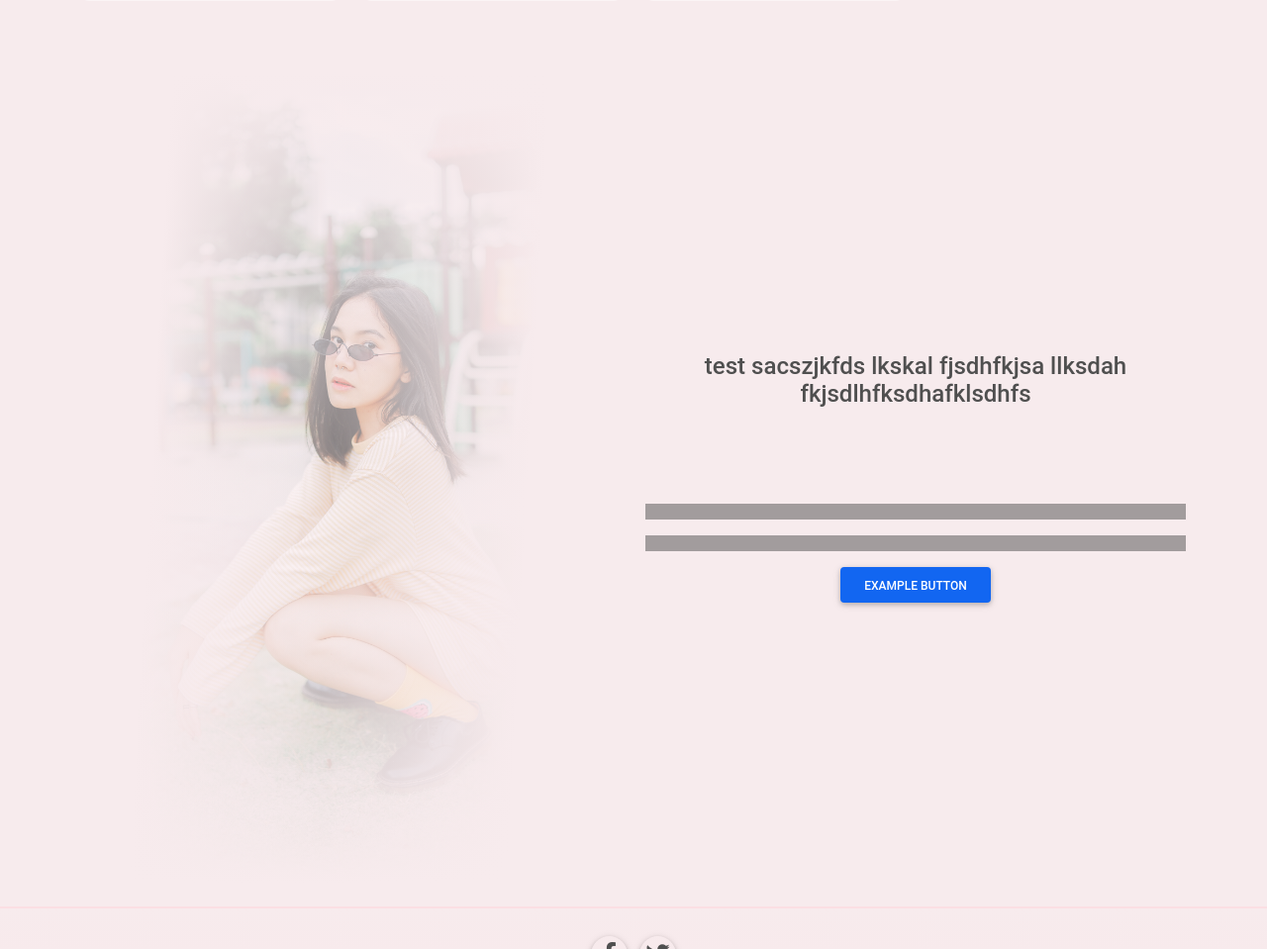
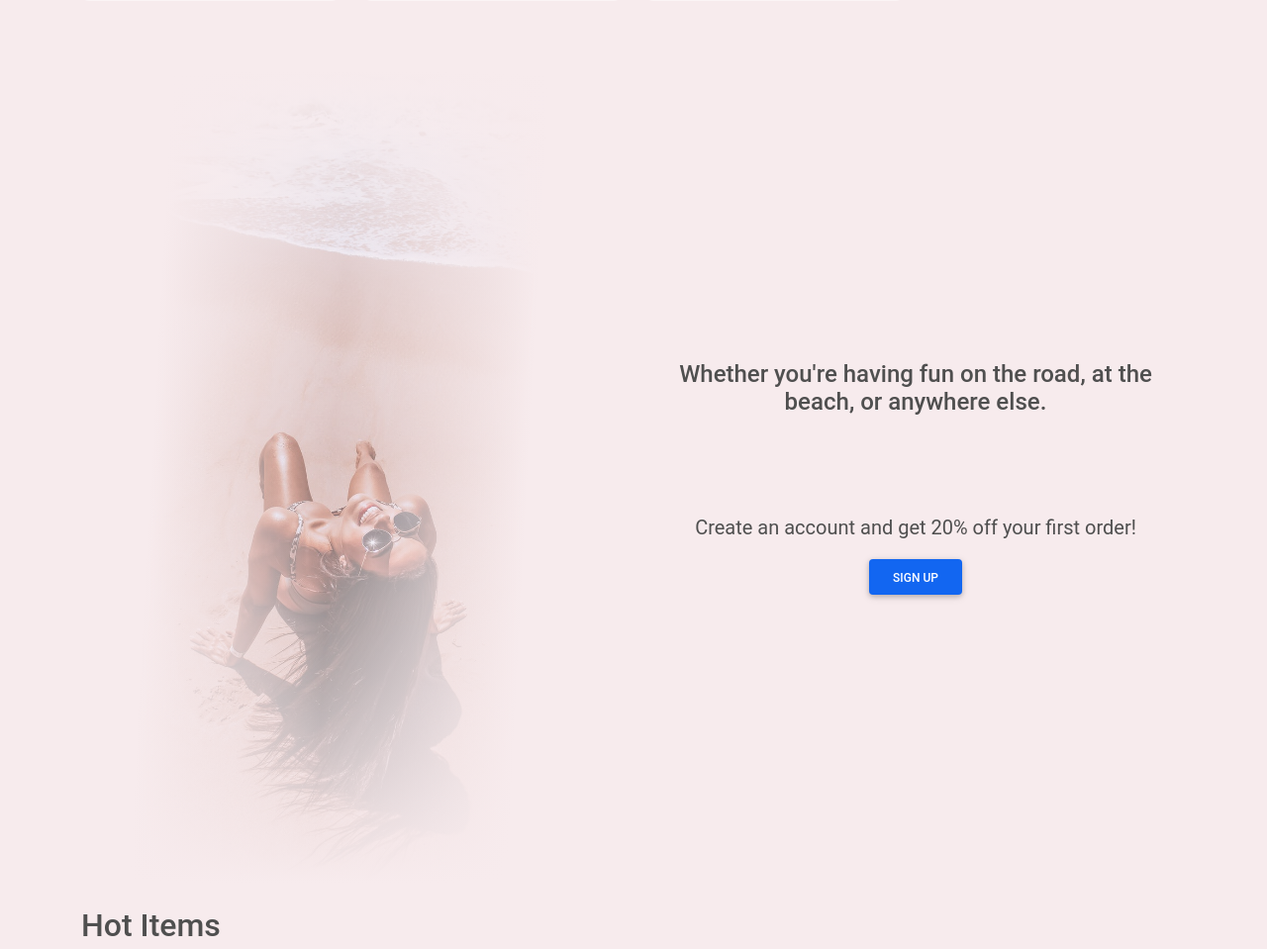
Before and after one commit to neoToad/rama_shades, a Django app: page / in a window 1280 px wide. Shown: the part 1495-2454 px from the top of the page at 99% size. Run offline with Django 3.2, Linux system fonts and the light colour scheme; data comes from the database, SQL or seed files in the repository; both versions use the stored data as it was after the commit; some libraries are stand-ins or nearby versions.

Commit message:
multiple images done, now navbar

```diff
--- a/store/templates/store/home.html
+++ b/store/templates/store/home.html
@@ -12,11 +12,11 @@
         <div class="mask desc" style="background-color: rgba(0, 0, 0, 0.6);">
           <div class="d-flex justify-content-center align-items-center h-100">
             <div class="text-white">
-              <h1 class="mb-3">Your going to love these shades.</h1>
+              <h1 class="mb-3 text-center text-wrap" style="max-width: 1100px">It's time for some fun!</h1>
               <h4 class="mb-3 text-center">Find your next pair of glasses right here. Choose from our wide variety of styles, prices and colors.</h4>
               <div class="text-center">
                 <span class="text-light" role="button"
-                  >Call to action</span>
+                  >Free US Shipping Over $35.00 | 100% Money Back Guarantee | No Need To Create An Account</span>
               </div>
             </div>
           </div>
@@ -102,35 +102,82 @@
         </ul>
       </nav>
       {% endif %}
+
+
       <section class="container mt-5 my-4">
         <div class="row text-center">
           <div class="col-sm-5 col-md-6 bg-image">
-            <img src="{% static 'imgs/pexels-rio-kuncoro-2703963.jpg' %}" class="img-fluid" />
+            <img src="{% static 'imgs/beach.jpeg' %}" class="img-fluid" />
             <div
               class="mask"
               style="
                 background: rgb(247,235,237);
-                background: linear-gradient(180deg, rgba(247,235,237,1) 0%, rgba(247,235,237,0.3) 47%, rgba(247,235,237,1) 100%),
-                  linear-gradient(93deg, rgba(247,235,237,1) 17%, rgba(247,235,237,0.3) 47%, rgba(247,235,237,1) 79%);
+                background: linear-gradient(180deg, rgba(247,235,237,1) 0%, rgba(247,235,237,0.2) 47%, rgba(247,235,237,1) 100%),
+                  linear-gradient(93deg, rgba(247,235,237,1) 17%, rgba(247,235,237,0.2) 47%, rgba(247,235,237,1) 79%);
 
               "
             ></div>
           </div>
-          <div class="col-sm-5 offset-sm-2 col-md-6 offset-md-0 d-flex align-items-center justify-content-center">
+          <div class="col-sm-5 offset-sm-2 col-md-6 offset-md-0 d-flex align-items-center justify-content-center bg-image">
 
-            <div>
-              <h4 class="mb-5 pb-5">test sacszjkfds lkskal fjsdhfkjsa llksdah fkjsdlhfksdhafklsdhfs </h4>
-              <p aria-hidden="true">
-                <span class="placeholder col-12"></span>
+            <div class="centered">
+              <h4 class="mb-5 pb-5">Whether you're having fun on the road, at the beach, or anywhere else.</h4>
+              <p aria-hidden="true" class="fs-5">
+                Create an account and get 20% off your first order!
               </p>
-              <p aria-hidden="true">
-                <span class="placeholder col-12"></span>
-              </p>
-              <button type="button" class="btn btn-primary">Example button</button>
+              <button type="button" class="btn btn-primary">Sign Up</button>
             </div>
           </div>
         </div>
       </section>
+
+      <section class="container mb-4">
+        <div class="">
+            <h2 class="">Hot Items</h2>
+        </div>
+
+        <div class="row wow fadeIn">
+
+          {% for item in object_list %}
+            <div class="col-lg-3 col-md-4 mb-4 card-group">
+              <div class="card shadow-0 " style="background-color: #ffffff6e;">
+                <a href="{{ item.get_absolute_url }}">
+                  <div class="ripple" data-mdb-ripple-color="light" style="background-color: #f7ebed;">
+                    <img src="{{ item.image.url }}" class="img-fluid image"
+                      onmouseover="this.src='{{ item.image_hover.url }}';"
+                      onmouseout="this.src='{{ item.image.url }}';" />
+
+                  </div>
+                </a>
+                <div class="card-header">Featured</div>
+                <div class="card-body">
+                  <h5 class="card-title">{{ item.title }}</h5>
+                  <h6 class="fw-normal blue-text">
+                    {% if item.discount_price %}
+                      <span class="mr-1">
+                        <del>${{ item.price }}</del>
+                      </span>
+                      <span class="fw-bold">${{ item.discount_price }}</span>
+                    {% else %}
+                      {{ item.price }}
+                    {% endif %}
+                  </h6>
+                  <button data-product="{{ item.id }}" data-action="add" class="btn btn-outline-primary btn-md my-0 p update-cart">
+                    Add To Cart
+                  </button>
+                  <a href="{{ item.get_absolute_url }}" class="btn btn-outline-info btn-md my-0 p">
+                    Details
+                  </a>
+                </div>
+              </div>
+            </div>
+          {% endfor %}
+
+        </div>
+
+      </section>
+
+
     </div>
   </main>
 
```
Also changed, not shown: store/templates/store/product.html (+10 -1 lines), db.sqlite3, store/static/imgs/beach.jpeg (added), 1 other file.
